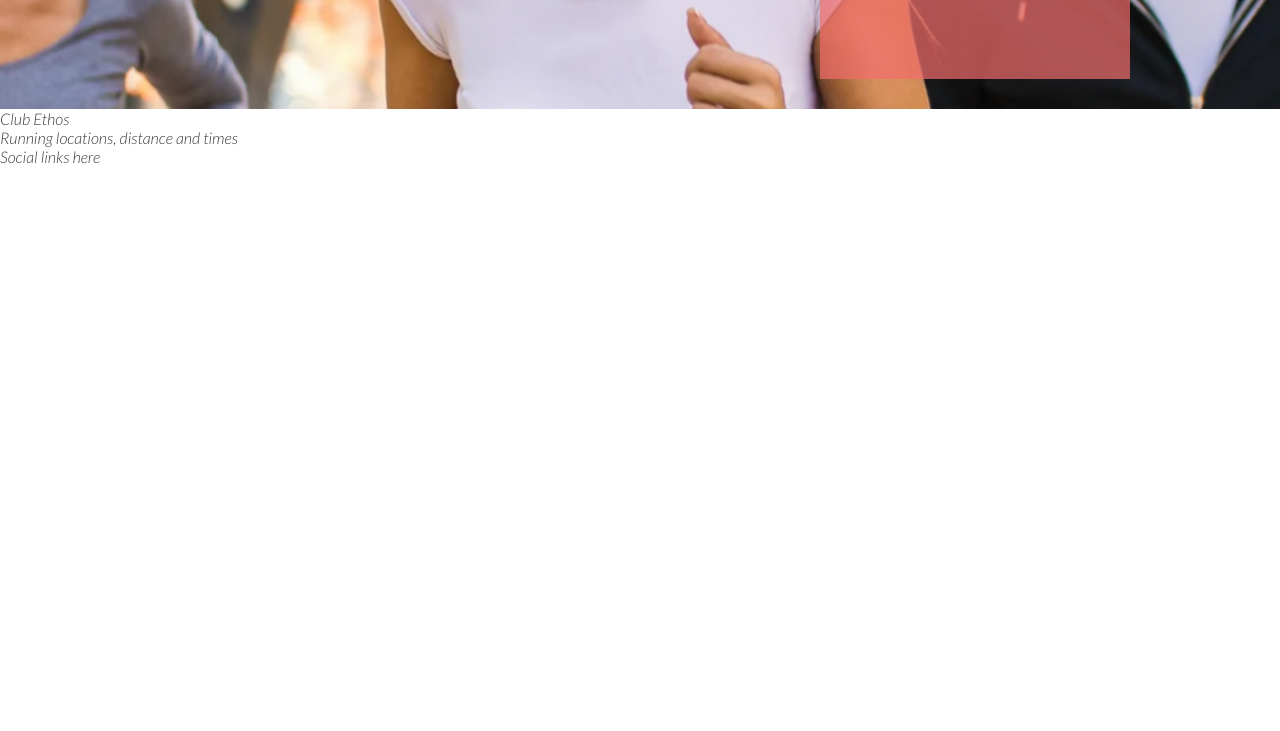
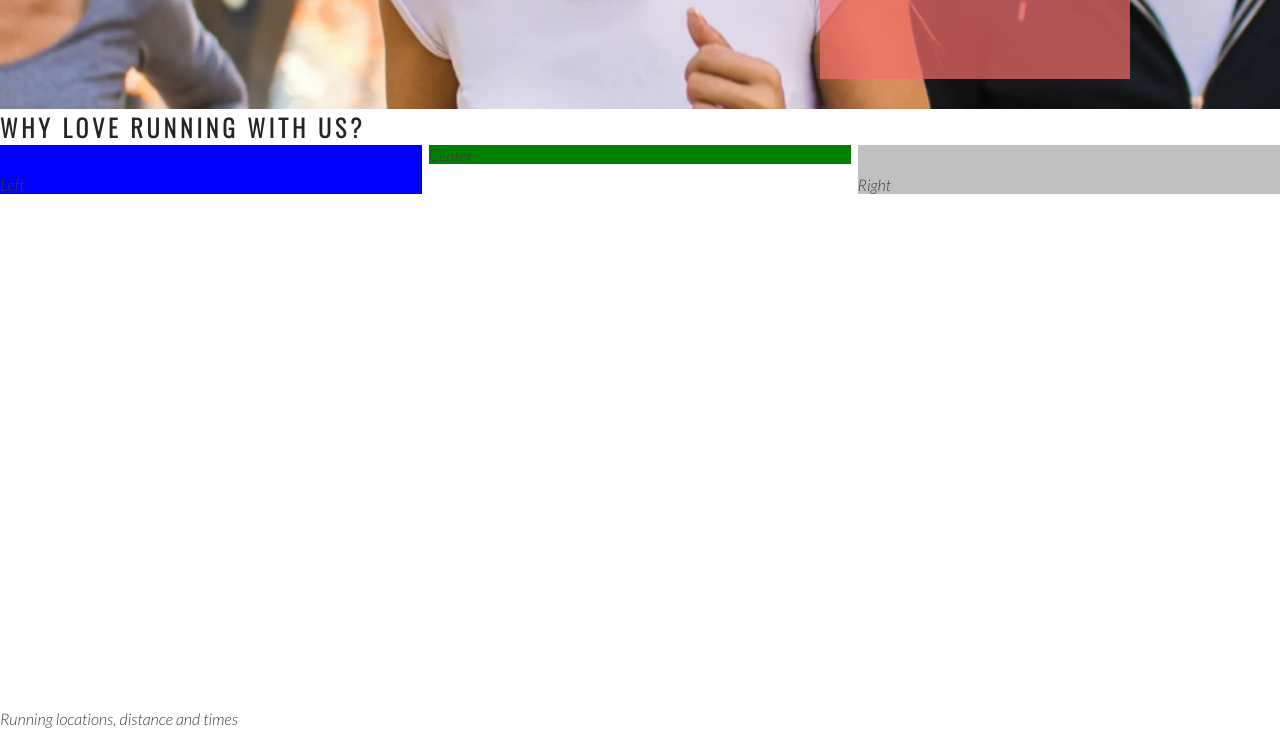
Before and after one commit to Ksson96/love-running, a plain HTML site: page index.html in a window 1280 px wide. Shown: the part 566-1297 px from the top of the page. Before the commit the page ends 800 px from the top, so only its background shows below. Drawn offline with nearby package versions, Linux system fonts and the light colour scheme.

Commit message:
Add club ethos main structure

```diff
--- a/assets/css/style.css
+++ b/assets/css/style.css
@@ -64,7 +64,7 @@ h1, h2 {
 #logo {
     float:left;
     font-size: 280%;
-    margin-left:2%;
+    margin-left:40px;
 }
 
 #menu {
@@ -119,3 +119,28 @@ h1, h2 {
 
     position:absolute;
 }
+
+#club-ethos {
+    height:600px;
+
+}
+
+#left-about{
+    padding-top:30px;
+    width:33%;
+    float:left;
+    background-color:blue;
+}
+
+#right-about {
+    padding-top:30px;
+    width:33%;
+    float:right;
+    background-color:silver;
+}
+
+#center-about {
+    width:33%;
+    margin:0 auto;
+    background-color:green;
+}
--- a/index.html
+++ b/index.html
@@ -40,7 +40,12 @@
             <h3>Dublin Docklands & Phoenix Park</h3>
         </div>
     </section>
-    <section>Club Ethos</section>
+    <section id="club-ethos">
+        <h1>Why Love Running With Us?</h1>
+        <div id="left-about">Left</div>
+        <div id="right-about">Right</div>
+        <div id="center-about">Center</div>
+                </section>
     <section>Running locations, distance and times</section>
     <footer>Social links here</footer>
 </body>
```
